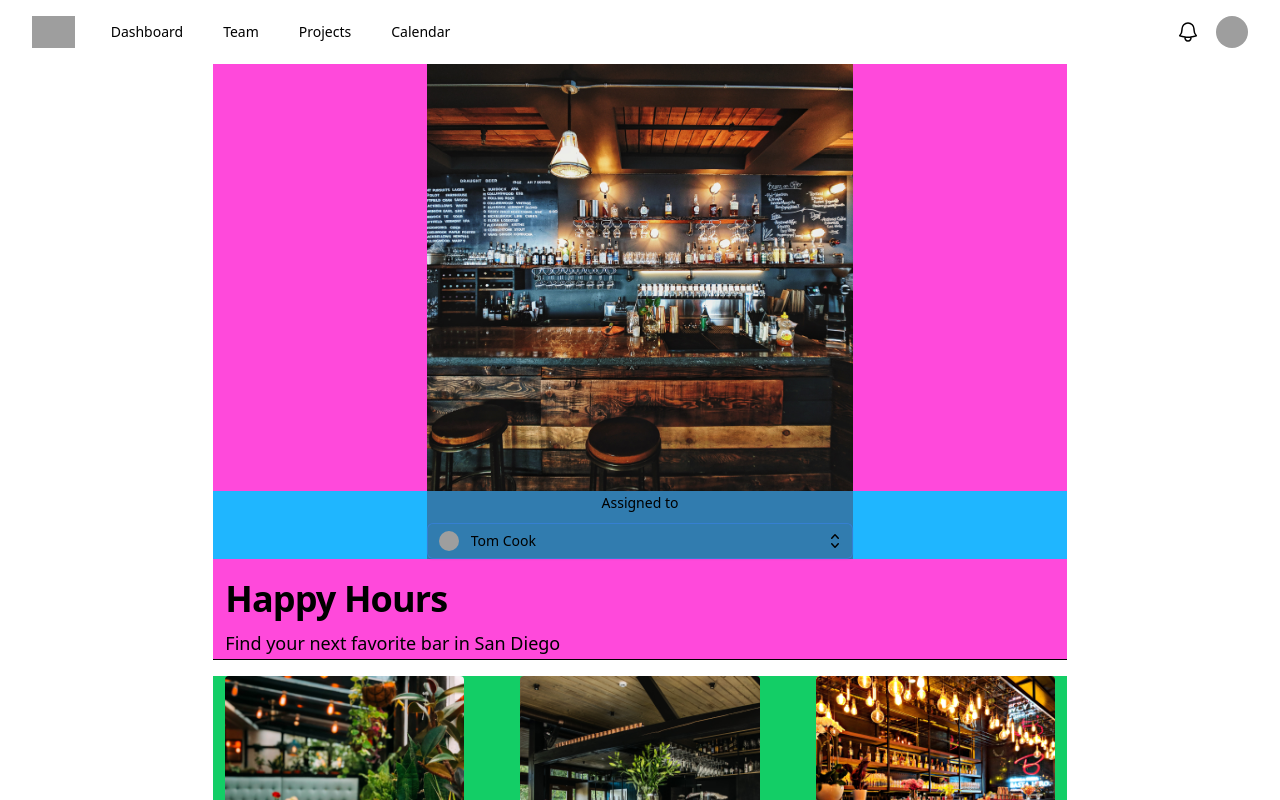
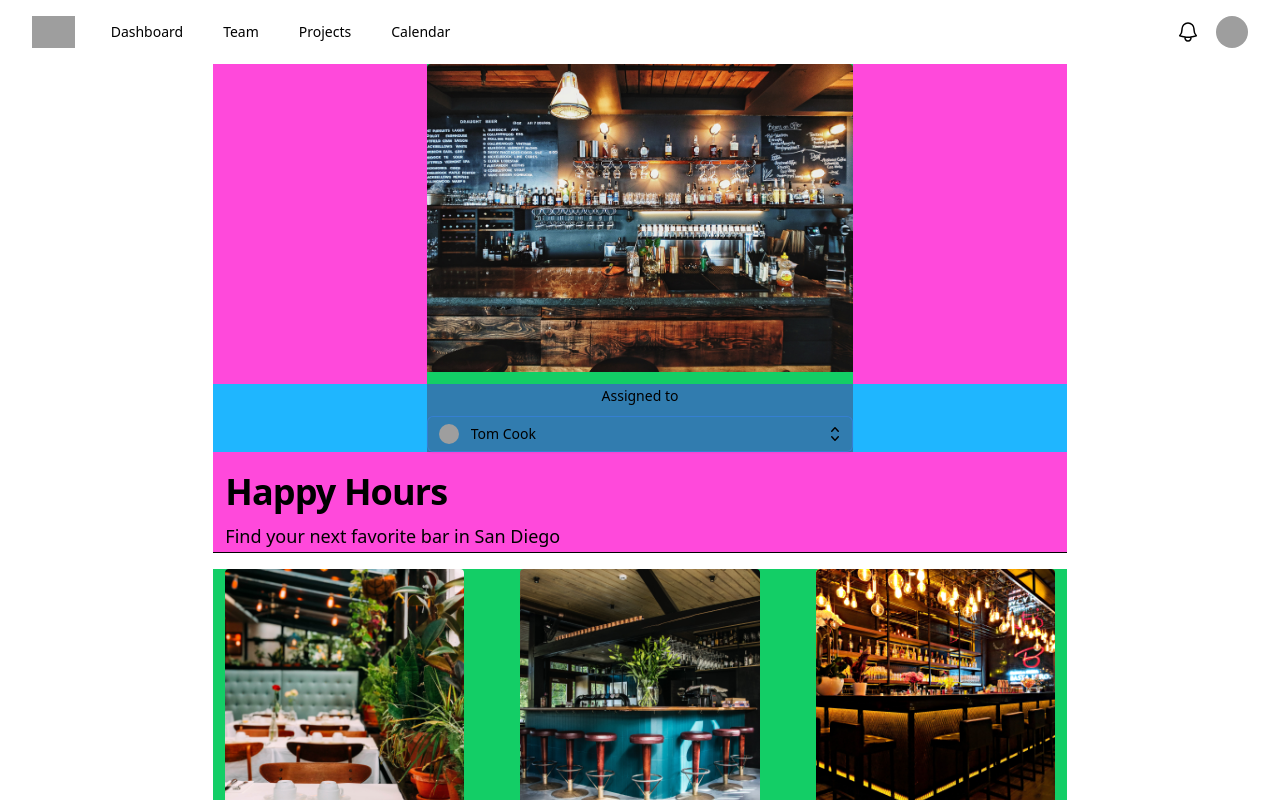
Before and after one commit to lollyca/happyhourhippo, a Next.js app: page / in a window 1280 px wide. Shown: the top 800 px of the page. Built offline with nearby package versions, Linux system fonts and the light colour scheme; grey boxes are pictures that could not be loaded.

Commit message:
adjusting highlight picture

```diff
--- a/app/page.tsx
+++ b/app/page.tsx
@@ -10,7 +10,7 @@ export default function Home() {
 
         <div className="bg-pink flex justify-center">
           <div className="bg-green w-2/4 flex flex-col justify-center">
-            <img src="/highlight.jpg" alt="hilight of the day" />
+            <img className="pb-3 rounded" style={{height: '40vh', objectFit: "cover"}} src="/highlight.jpg" alt="hilight of the day" />
           </div>
         </div>
 
```
